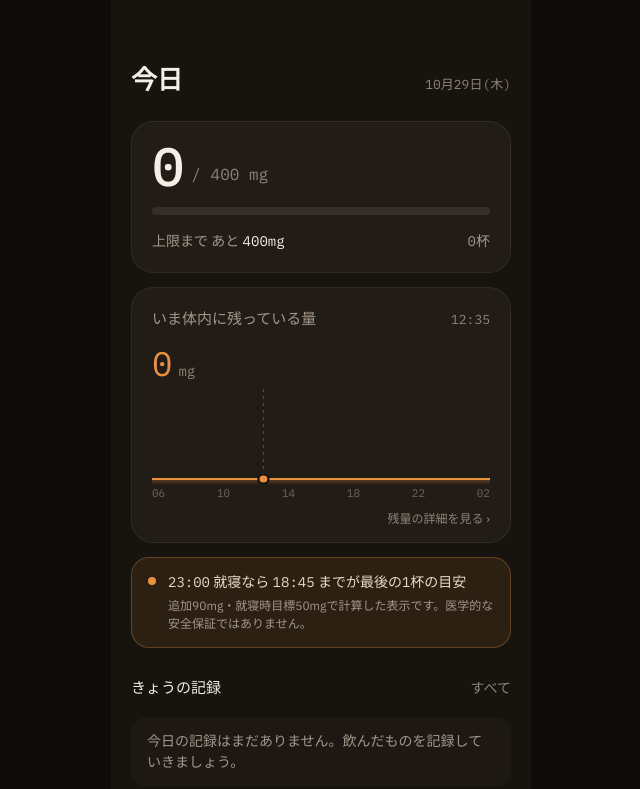
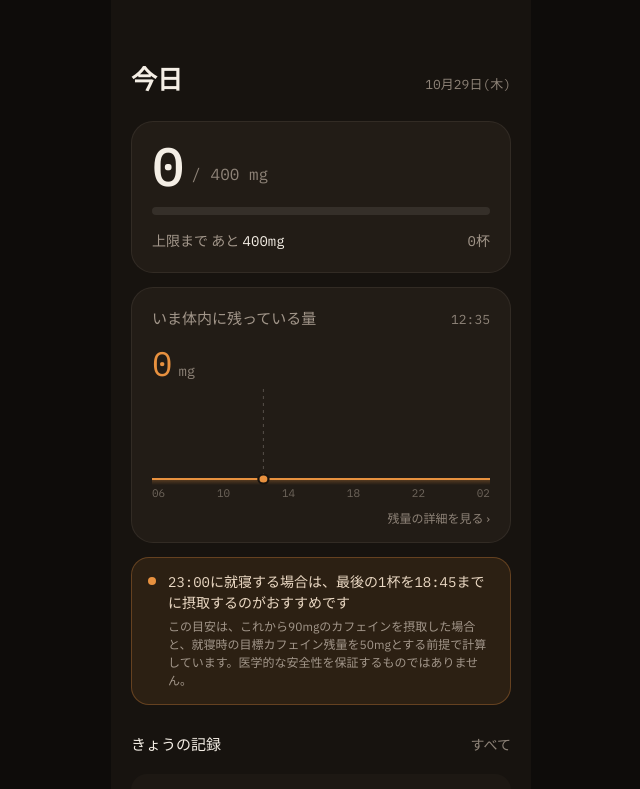
Before and after one commit to hopes-ai-club/caffeineIntakeHistory, a Next.js app: page / in a window 1280 px wide. Shown: the top 789 px of the page, without its empty margins (319-959 px from the left). Built offline with nearby package versions, Linux system fonts and the light colour scheme.

Commit message:
fix: clarify unavailable last cup guidance

```diff
--- a/components/ResidualCard.tsx
+++ b/components/ResidualCard.tsx
@@ -7,7 +7,7 @@ import { useSettings } from "@/hooks/useSettings";
 import { useNow } from "@/hooks/useNow";
 import {
   HALF_LIFE_HOURS, calculateResidualMg, sampleResidualCurve, findResidualPeak,
-  calculateBedtimeResidualMg, calculateLastCupTime,
+  calculateBedtimeResidualMg, getLastCupTimeResult, type LastCupTimeResult,
 } from "@/lib/caffeine";
 import { formatTime, getBedtime, startOfDay } from "@/lib/datetime";
 
@@ -16,6 +16,15 @@ const displayMg = (mg: number) => Math.round(mg).toLocaleString("ja-JP");
 /** ホームのカットオフ・バナーと同じ仮設定（追加1杯・就寝時残量目標）。lib側の計算は再利用するが、定数はHome（3-1）側が非exportのため複製する。 */
 const CUTOFF_CUP_MG = 90;
 const CUTOFF_TARGET_MG = 50;
+
+function unavailableCutoffMessage(result: Extract<LastCupTimeResult, { status: "unavailable" }>, dailyLimitMg: number): string {
+  switch (result.reason) {
+    case "bedtime-passed": return "今日の就寝時刻を過ぎています。これからのカフェイン摂取は控えるのがおすすめです。";
+    case "daily-limit-exceeded": return `これから${CUTOFF_CUP_MG}mg以上のカフェインを摂取すると、今日の摂取量が設定上限の${dailyLimitMg}mgを超過します。`;
+    case "bedtime-target-reached": return `現時点で、就寝時の推定残量は目標の${CUTOFF_TARGET_MG}mg以上です。今日は追加の摂取を控えるのがおすすめです。`;
+    case "cutoff-passed": return `就寝時の推定残量が${CUTOFF_TARGET_MG}mg以下となる目安摂取時刻を過ぎています。`;
+  }
+}
 /** カーブの表示範囲。ホーム・詳細で共通の仕様（当日06:00〜翌日02:00、5分刻み）。 */
 const CURVE_START_HOUR = 6;
 const CURVE_END_HOUR = 26;
@@ -66,7 +75,7 @@ export default function ResidualCard({ open, onClose, now: suppliedNow }: Residu
   const current = ready ? calculateResidualMg(records, now!) : 0;
   const bedtime = ready ? getBedtime(now!, settings.bedtime) : null;
   const bedtimeResidual = ready ? calculateBedtimeResidualMg(records, settings, now!) : 0;
-  const cutoff = ready ? calculateLastCupTime(records, settings, CUTOFF_CUP_MG, CUTOFF_TARGET_MG, now!) : null;
+  const cutoff = ready ? getLastCupTimeResult(records, settings, CUTOFF_CUP_MG, CUTOFF_TARGET_MG, now!) : null;
 
   const chartMaxMg = ready ? Math.max(peak?.residualMg ?? 0, settings.dailyLimitMg, 1) * HEADROOM : 1;
   const mapX = (at: number) => ((at - curveStart!.getTime()) / (curveEnd!.getTime() - curveStart!.getTime())) * VB_WIDTH;
@@ -169,16 +178,19 @@ export default function ResidualCard({ open, onClose, now: suppliedNow }: Residu
                 </div>
                 <div className="flex flex-1 flex-col gap-[7px] rounded-radius-18 border border-border-subtle bg-surface-card p-space-16">
                   <span className="text-size-13 text-text-tertiary">最後の1杯</span>
-                  {cutoff ? (
+                  {cutoff?.status === "available" ? (
                     <>
-                      <span className="font-mono text-size-22 text-accent">{formatTime(cutoff)}</span>
+                      <span className="font-mono text-size-22 text-accent">{formatTime(cutoff.cutoff)}</span>
                       <span className="text-size-12 text-text-tertiary">まで（{CUTOFF_CUP_MG}mg想定）</span>
                     </>
-                  ) : (
-                    <span className="text-size-13 text-text-secondary">この条件では、今日これから追加できる目安時刻はありません</span>
+                  ) : cutoff && (
+                    <span className="text-size-13 text-text-secondary">{unavailableCutoffMessage(cutoff, settings.dailyLimitMg)}</span>
                   )}
                 </div>
               </div>
+              <p className="mt-space-10 text-size-12 text-text-tertiary">
+                この目安は、これから90mgのカフェインを摂取した場合と、就寝時の目標カフェイン残量を50mgとする前提で計算しています。医学的な安全性を保証するものではありません。
+              </p>
 
               <div className="mt-space-16 overflow-hidden rounded-radius-22 border border-border-subtle bg-surface-card">
                 <Link href="/settings" onClick={onClose} className={`flex items-center justify-between px-space-16 py-space-16 ${focus}`}>
--- a/components/home/HomeScreen.tsx
+++ b/components/home/HomeScreen.tsx
@@ -9,13 +9,22 @@ import TabBar from "@/components/TabBar";
 import { useIntakeRecords } from "@/hooks/useIntakeRecords";
 import { useSettings } from "@/hooks/useSettings";
 import { useNow } from "@/hooks/useNow";
-import { calculateLastCupTime, calculateTodayTotalMg, getTodayRecords, getQuickAddCandidates, type QuickAddCandidate } from "@/lib/caffeine";
+import { calculateTodayTotalMg, getLastCupTimeResult, getTodayRecords, getQuickAddCandidates, type LastCupTimeResult, type QuickAddCandidate } from "@/lib/caffeine";
 import { formatDateLabel, formatTime } from "@/lib/datetime";
 
 const focus = "focus-visible:outline-2 focus-visible:outline-offset-2 focus-visible:outline-accent";
 const displayMg = (mg: number) => Math.round(mg).toLocaleString("ja-JP");
 const CUTOFF_CUP_MG = 90;
 const CUTOFF_TARGET_MG = 50;
+
+function unavailableCutoffMessage(result: Extract<LastCupTimeResult, { status: "unavailable" }>, dailyLimitMg: number): string {
+  switch (result.reason) {
+    case "bedtime-passed": return "今日の就寝時刻を過ぎています。これからのカフェイン摂取は控えるのがおすすめです。";
+    case "daily-limit-exceeded": return `これから${CUTOFF_CUP_MG}mg以上のカフェインを摂取すると、今日の摂取量が設定上限の${dailyLimitMg}mgを超過します。`;
+    case "bedtime-target-reached": return `現時点で、就寝時の推定残量は目標の${CUTOFF_TARGET_MG}mg以上です。今日は追加の摂取を控えるのがおすすめです。`;
+    case "cutoff-passed": return `就寝時の推定残量が${CUTOFF_TARGET_MG}mg以下となる目安摂取時刻を過ぎています。`;
+  }
+}
 
 export default function HomeScreen() {
   const intake = useIntakeRecords();
@@ -99,7 +108,7 @@ export default function HomeScreen() {
   const progress = limit === 0 ? 100 : Math.max(0, Math.min(100, total / limit * 100));
   const recent = [...today].sort((a, b) => Date.parse(b.consumedAt) - Date.parse(a.consumedAt)).slice(0, 3);
   const candidates = ready ? getQuickAddCandidates(intake.records, now!, 2) : [];
-  const cutoff = ready ? calculateLastCupTime(intake.records, preferences.settings, CUTOFF_CUP_MG, CUTOFF_TARGET_MG, now!) : null;
+  const cutoff = ready ? getLastCupTimeResult(intake.records, preferences.settings, CUTOFF_CUP_MG, CUTOFF_TARGET_MG, now!) : null;
 
   function quickAdd(candidate: QuickAddCandidate) {
     if (!ready) return;
@@ -151,8 +160,8 @@ export default function HomeScreen() {
           <section aria-label="最後の1杯の目安" className="mt-space-14 flex items-start gap-space-12 rounded-radius-18 border border-accent/30 bg-accent/[0.10] px-space-16 py-space-14 text-size-14 text-[#EBD9C4]">
             <span aria-hidden="true" className="mt-space-5 size-space-8 shrink-0 rounded-radius-99 bg-accent" />
             <p>
-              {cutoff ? <><span className="font-mono">{preferences.settings.bedtime}</span> 就寝なら <span className="font-mono">{formatTime(cutoff)}</span> までが最後の1杯の目安</> : "この条件では、今日これから追加できる目安時刻はありません"}
-              <span className="mt-space-4 block text-size-12 text-text-secondary">追加90mg・就寝時目標50mgで計算した表示です。医学的な安全保証ではありません。</span>
+              {cutoff?.status === "available" ? <><span className="font-mono">{preferences.settings.bedtime}</span>に就寝する場合は、最後の1杯を<span className="font-mono">{formatTime(cutoff.cutoff)}</span>までに摂取するのがおすすめです</> : cutoff && unavailableCutoffMessage(cutoff, limit)}
+              <span className="mt-space-4 block text-size-12 text-text-secondary">この目安は、これから90mgのカフェインを摂取した場合と、就寝時の目標カフェイン残量を50mgとする前提で計算しています。医学的な安全性を保証するものではありません。</span>
             </p>
           </section>
           <section aria-labelledby="today-records" className="mt-space-22">
--- a/lib/caffeine.ts
+++ b/lib/caffeine.ts
@@ -143,6 +143,33 @@ export function findResidualPeak(curve: readonly CurvePoint[]): CurvePoint | nul
   return curve.reduce((peak, point) => (point.residualMg > peak.residualMg ? point : peak));
 }
 
+export type LastCupTimeResult =
+  | { status: "available"; cutoff: Date }
+  | { status: "unavailable"; reason: "bedtime-passed" | "daily-limit-exceeded" | "bedtime-target-reached" | "cutoff-passed" };
+
+/** 「最後の1杯」が利用できない理由も含めて返す。UIで原因に合った案内を出すために使用する。 */
+export function getLastCupTimeResult(
+  records: readonly IntakeRecord[], settings: Settings, cupMg: number,
+  bedtimeTargetMg: number, now = new Date(),
+): LastCupTimeResult {
+  assertAmount(cupMg);
+  assertAmount(bedtimeTargetMg);
+  assertAmount(settings.dailyLimitMg);
+  const bedtime = getBedtime(now, settings.bedtime);
+  if (now > bedtime) return { status: "unavailable", reason: "bedtime-passed" };
+  const dayTotal = records.filter((record) => isSameDay(new Date(record.consumedAt), now))
+    .reduce((sum, record) => { assertAmount(record.caffeineMg); return sum + record.caffeineMg; }, 0);
+  if (dayTotal + cupMg > settings.dailyLimitMg) return { status: "unavailable", reason: "daily-limit-exceeded" };
+  const available = bedtimeTargetMg - calculateResidualMg(records, bedtime);
+  if (available < 0 || (available === 0 && cupMg > 0)) {
+    return { status: "unavailable", reason: "bedtime-target-reached" };
+  }
+  const hours = cupMg === 0 || cupMg <= available ? 0 : HALF_LIFE_HOURS * Math.log2(cupMg / available);
+  const cutoff = new Date(Math.floor(bedtime.getTime() - hours * HOUR_MS));
+  if (cutoff < now || cutoff < startOfDay(now)) return { status: "unavailable", reason: "cutoff-passed" };
+  return { status: "available", cutoff };
+}
+
 /**
  * 今日の追加1杯の最終時刻。残量目標は医学的な安全閾値ではなく呼び出し側の目安。
  * 当日の既存記録（未来分も含む）で日上限を判定し、過去全期間で就寝時残量を算出。
@@ -152,18 +179,6 @@ export function calculateLastCupTime(
   records: readonly IntakeRecord[], settings: Settings, cupMg: number,
   bedtimeTargetMg: number, now = new Date(),
 ): Date | null {
-  assertAmount(cupMg);
-  assertAmount(bedtimeTargetMg);
-  assertAmount(settings.dailyLimitMg);
-  const bedtime = getBedtime(now, settings.bedtime);
-  if (now > bedtime) return null;
-  const dayTotal = records.filter((record) => isSameDay(new Date(record.consumedAt), now))
-    .reduce((sum, record) => { assertAmount(record.caffeineMg); return sum + record.caffeineMg; }, 0);
-  if (dayTotal + cupMg > settings.dailyLimitMg) return null;
-  const available = bedtimeTargetMg - calculateResidualMg(records, bedtime);
-  if (available < 0 || (available === 0 && cupMg > 0)) return null;
-  const hours = cupMg === 0 || cupMg <= available ? 0 : HALF_LIFE_HOURS * Math.log2(cupMg / available);
-  const cutoff = new Date(Math.floor(bedtime.getTime() - hours * HOUR_MS));
-  if (cutoff < now || cutoff < startOfDay(now)) return null;
-  return cutoff;
+  const result = getLastCupTimeResult(records, settings, cupMg, bedtimeTargetMg, now);
+  return result.status === "available" ? result.cutoff : null;
 }
```
Also changed, not shown: 1 other file (tests, documents, lock files or other folders).
